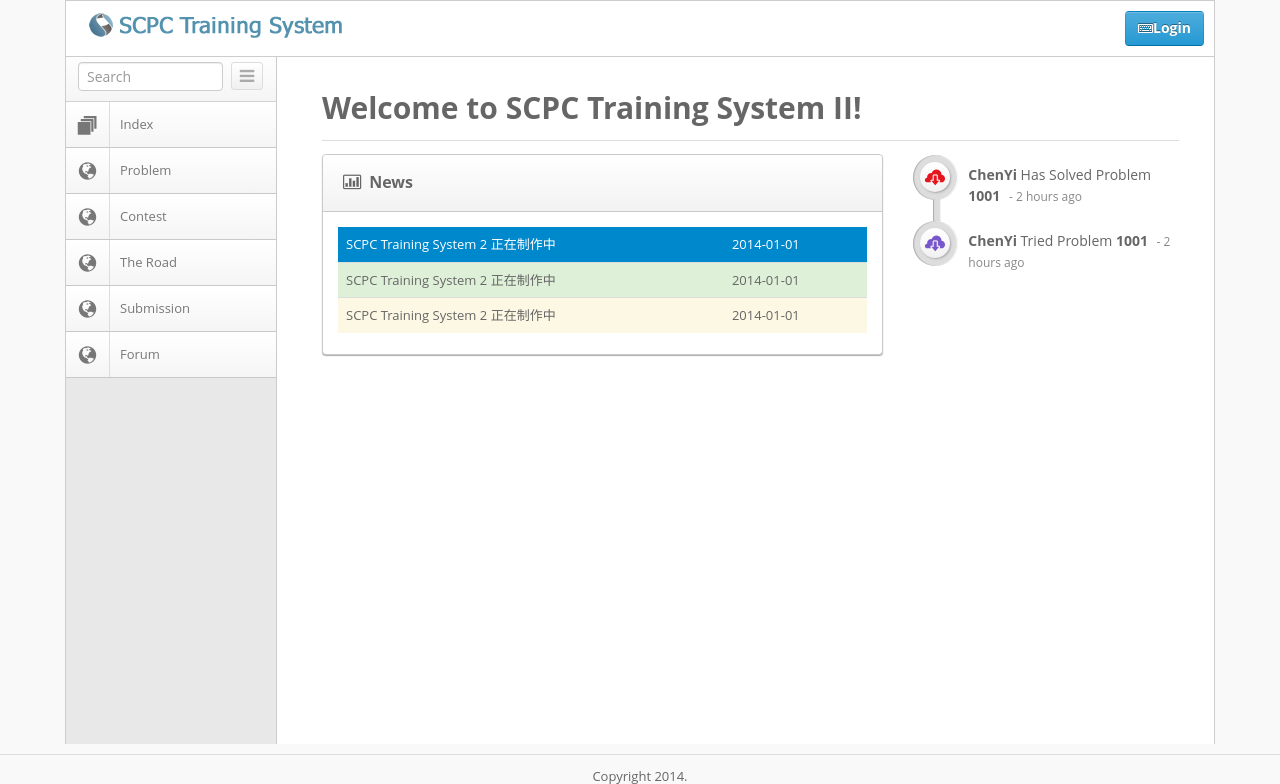
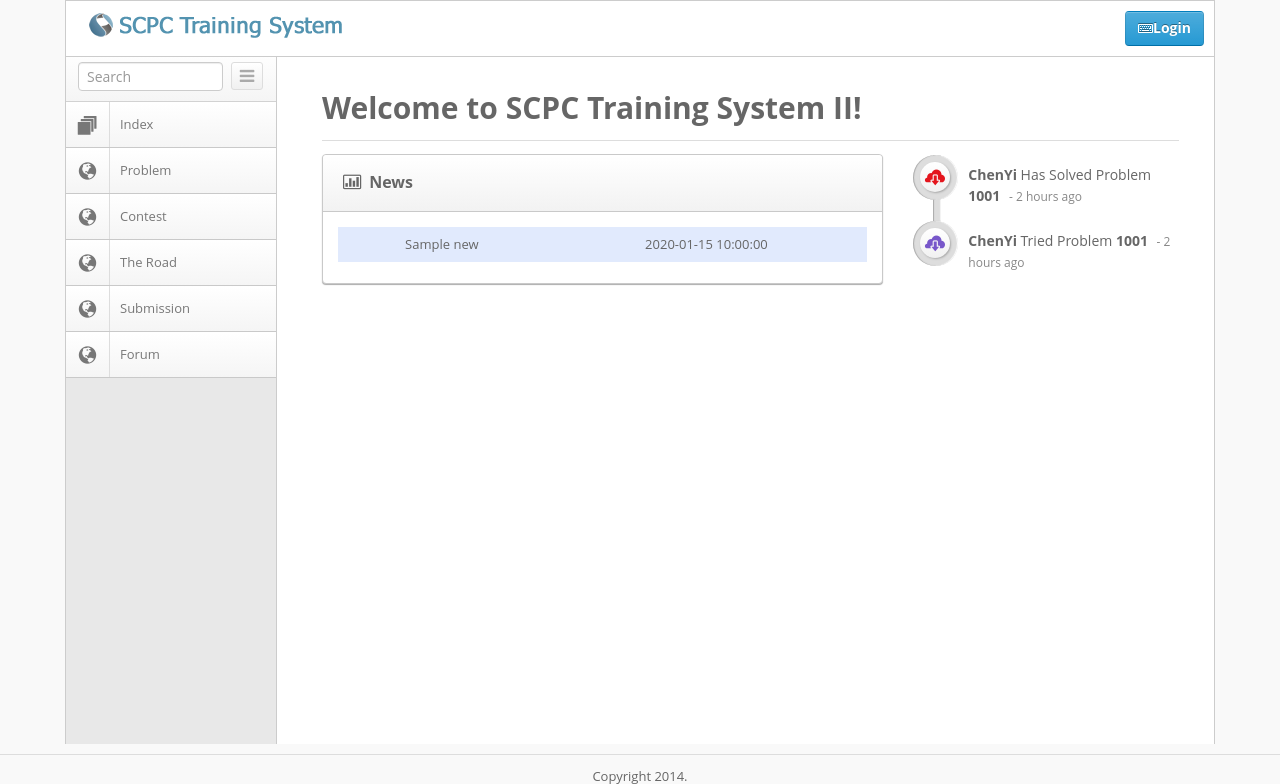
Before and after one commit to casparchen/SCPC-TS, a Flask app: page / in a window 1280 px wide. Shown: the top 784 px of the page. Run offline with Flask 2, Linux system fonts and the light colour scheme; tables that the repository leaves empty hold one stand-in row (values such as "Sample post"); some libraries are stand-ins or nearby versions.

Commit message:
news & login

```diff
--- a/application/static/js/custom.js
+++ b/application/static/js/custom.js
@@ -38,7 +38,6 @@ var SCPC = function () {
                                 alert("Connection error");
                             },
                             success: function(data) {
-                                alert(data);
                                 data = $.parseJSON(data);
 
                                 if(data.result == 'ok'){
@@ -57,7 +56,7 @@ var SCPC = function () {
             });
         }
         else{
-            $('#user-area').append("<div class=\"btn-group user-menu open\" id=\"menu_user\"><button type=\"button\" class=\"btn btn-default btn-gradient btn-sm dropdown-toggle\" data-toggle=\"dropdown\"> <span class=\"glyphicons glyphicons-user\"></span> <b id='menu-user-username'></b> </button><button type=\"button\" class=\"btn btn-default btn-gradient btn-sm dropdown-toggle padding-none\" data-toggle=\"dropdown\"> <img src=\"static/img/avatars/default.png\" alt=\"user avatar\" width=\"28\" height=\"28\"> </button><ul class=\"dropdown-menu checkbox-persist animated-short animated flipInY\" role=\"menu\"><li class=\"menu-arrow\"><div class=\"menu-arrow-up\"></div></li><li class=\"dropdown-header\">Your Account <span class=\"pull-right glyphicons glyphicons-user\"></span></li><li><ul class=\"dropdown-items\"><li><div class=\"item-icon\"><i class=\"fa fa-envelope-o\"></i> </div><a class=\"item-message\" href=\"setting\">Setting</a> </li><li class=\"padding-none\"><div class=\"item-icon\"><i class=\"fa fa-envelope-o\"></i> </div><a class=\"item-message\" href=\"user/logout\">Logout</a> </li></li></ul></li></ul></div>");
+            $('#user-area').append("<div class=\"btn-group user-menu\" id=\"menu_user\"><button type=\"button\" class=\"btn btn-default btn-gradient btn-sm dropdown-toggle\" data-toggle=\"dropdown\"> <span class=\"glyphicons glyphicons-user\"></span> <b id='menu-user-username'></b> </button><button type=\"button\" class=\"btn btn-default btn-gradient btn-sm dropdown-toggle padding-none\" data-toggle=\"dropdown\"> <img src=\"static/img/avatars/default.png\" alt=\"user avatar\" width=\"28\" height=\"28\"> </button><ul class=\"dropdown-menu checkbox-persist animated-short animated flipInY\" role=\"menu\"><li class=\"menu-arrow\"><div class=\"menu-arrow-up\"></div></li><li class=\"dropdown-header\">Your Account <span class=\"pull-right glyphicons glyphicons-user\"></span></li><li><ul class=\"dropdown-items\"><li><div class=\"item-icon\"><i class=\"fa fa-envelope-o\"></i> </div><a class=\"item-message\" href=\"setting\">Setting</a> </li><li class=\"padding-none\"><div class=\"item-icon\"><i class=\"fa fa-envelope-o\"></i> </div><a class=\"item-message\" href=\"user/logout\">Logout</a> </li></li></ul></li></ul></div>");
             $('#menu-user-username').text(data.username);
         }
     });
--- a/application/templates/contests.html
+++ b/application/templates/contests.html
@@ -136,7 +136,7 @@
                     <div class="col-md-12">
                         <div class="panel">
                             <div class="panel-body">
-                                <table class="table table-hover table-striped1 text-center    ">
+                                <table class="table table-hover table-striped1 text-center">
                                     <thead>
                                         <tr>
                                             <td>ID</td>
--- a/application/templates/index.html
+++ b/application/templates/index.html
@@ -149,21 +149,15 @@
                                             <i class="fa fa-bar-chart-o"></i>News</div>
                                     </div>
                                     <div class="panel-body">
-                                        <table class="table table-hover">
+                                        <table class="table table-hover table-striped1 text-center">
 
                                             <tbody>
-                                                <tr class="active">
-                                                    <td>SCPC Training System 2 正在制作中</td>
-                                                    <td>2014-01-01</td>
+                                                {% for news in news_list %}
+                                                <tr>
+                                                    <td><a href="javascript:open_news({{news.id}});">{{news.title}}</a></td>
+                                                    <td>{{news.publish_time}}</td>
                                                 </tr>
-                                                <tr class="success">
-                                                    <td>SCPC Training System 2 正在制作中</td>
-                                                    <td>2014-01-01</td>
-                                                </tr>
-                                                <tr class="warning">
-                                                    <td>SCPC Training System 2 正在制作中</td>
-                                                    <td>2014-01-01</td>
-                                                </tr>
+                                                {% endfor %}
                                             </tbody>
                                         </table>
                                     </div>
@@ -216,6 +210,7 @@
 
 
 
+
     <!-- Core Javascript - via CDN
 <script src="http://ajax.googleapis.com/ajax/libs/jquery/1.10.2/jquery.min.js"></script>
 <script src="http://ajax.googleapis.com/ajax/libs/jqueryui/1.10.3/jquery-ui.min.js"></script>
@@ -260,9 +255,34 @@
             SCPC();
 
         });
+
+        // news window
+        function open_news(id){
+            $.getJSON("news/get/"+id, function(data){
+                $('#news_window_title').html(data.title)
+                $('#news_window_publish_time').text(data.publish_time)
+                $('#news_window_content').text(data.content)
+                $('#news_window').modal();
+            });
+        }
     </script>
 
+<div class="modal fade" id="news_window" tabindex="-1" role="dialog" aria-hidden="true">
+  <div class="modal-dialog">
+    <div class="modal-content">
 
+      <div class="modal-body">
+        <div class="alert alert-info alert-dismissable">
+            <h2 class="text-center" id="news_window_title"></h2>
+            <div class="text-center" id="news_window_publish_time"></div>
+        </div>
+        <div id="news_window_content">
+
+        </div>
+      </div>
+    </div>
+  </div>
+</div>
 </body>
 
 </html>
--- a/application/views.py
+++ b/application/views.py
@@ -2,7 +2,7 @@
 from flask import g, render_template, redirect, url_for
 from application import app,lm
 from application.forms import form_user_login
-from application.models import User
+from application.models import User, News
 from flask_login import login_user, logout_user, current_user, login_required
 import json
 
@@ -43,11 +43,22 @@ def login(action):
             return json.dumps({"result" : "ok"})
         return json.dumps({"result" : "failed"})
 
-
+@app.route('/news/<action>/<int:id>', methods = ['GET', 'POST'])
+def news(action, id):
+    if action == "get":
+        if type(id) is int:
+            news = News.query.filter_by(id=id).first()
+            return json.dumps(dict(
+                id=news.id,
+                title=news.title,
+                content=news.content,
+                publish_time=str(news.publish_time))
+            )
 
 
 
 @app.route('/', methods = ['GET', 'POST'])
 @app.route('/index', methods = ['GET', 'POST'])
 def index():
-    return render_template("index.html")
+    news_list = News.query.limit(8).all()
+    return render_template("index.html", news_list = news_list)
--- a/run.py
+++ b/run.py
@@ -1,9 +1,9 @@
 from application import app
 
-"""
+
 import logging
 log = logging.getLogger('werkzeug')
 log.setLevel(logging.ERROR)
-"""
+
 
 app.run(host='0.0.0.0', debug=True)
```
